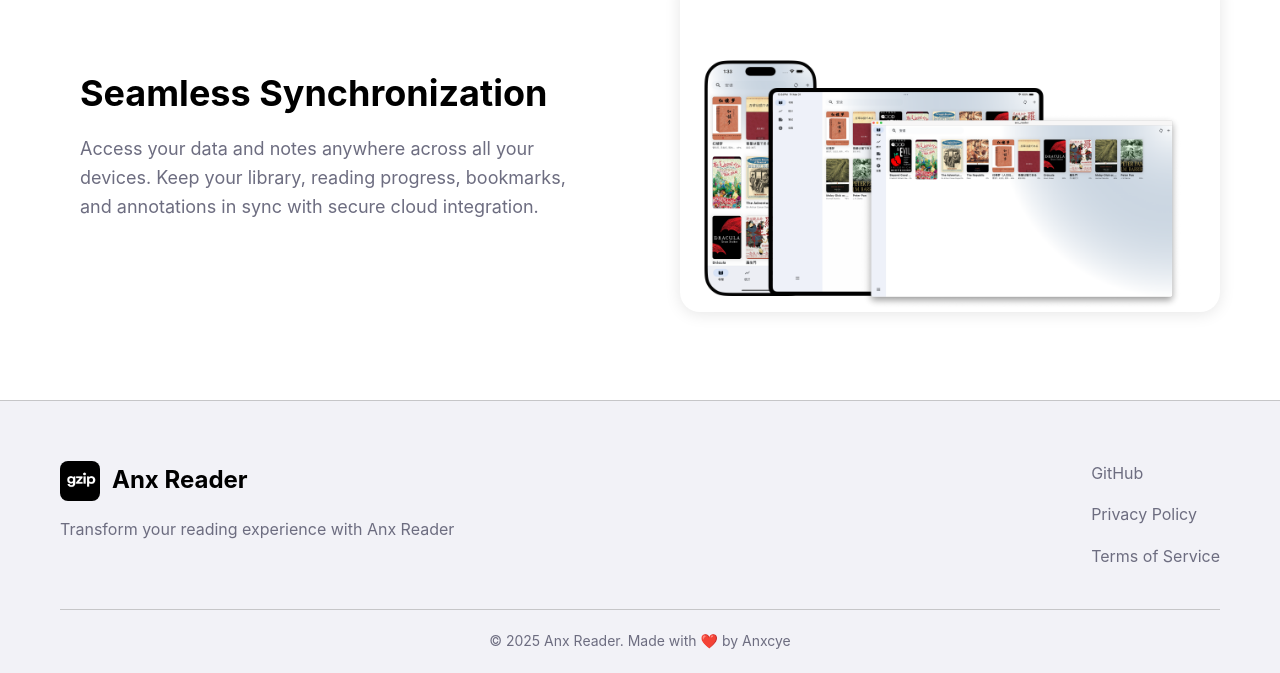
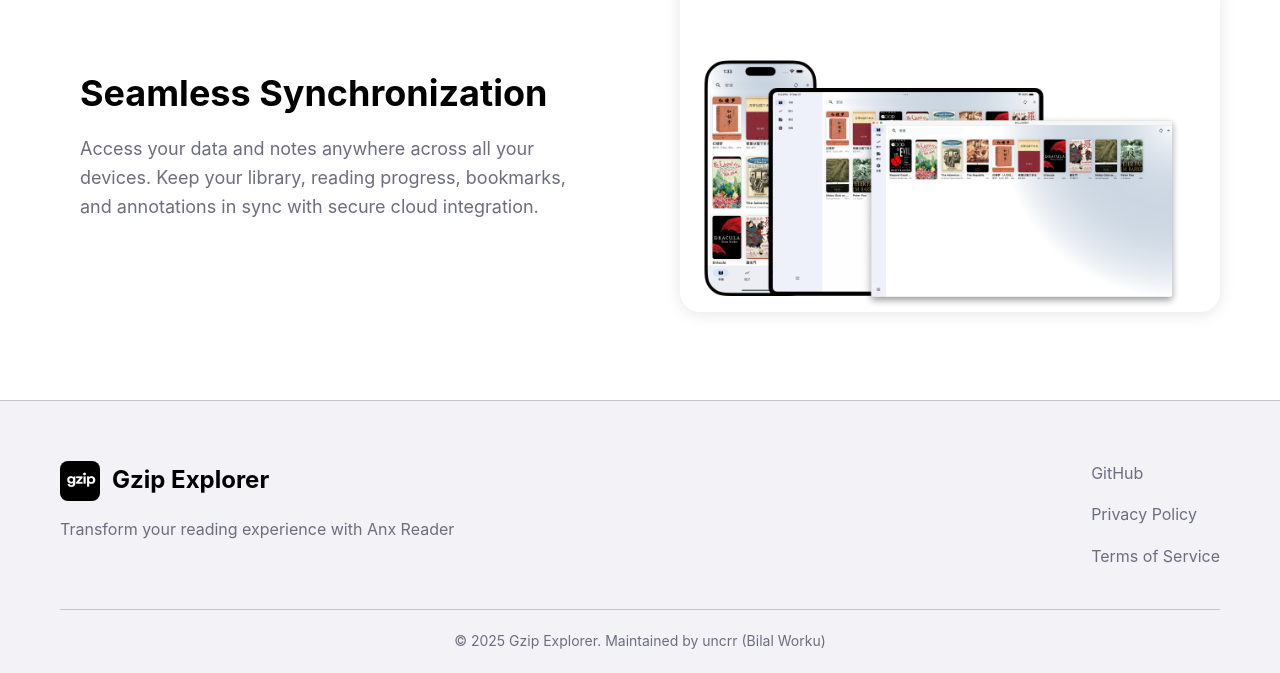
Before and after one commit to uncrr/gzip-page, a Vue app: page / in a window 1280 px wide. Shown: the part 4348-5021 px from the top of the page. Built offline with nearby package versions, Linux system fonts and the light colour scheme.

Commit message:
component: AppFooter

```diff
--- a/src/components/AppFooter.vue
+++ b/src/components/AppFooter.vue
@@ -10,14 +10,14 @@
       <div class="footer-content">
         <div class="footer-brand">
           <div class="logo">
-            <img src="/images/logo.png" alt="Anx Reader" />
-            <span>Anx Reader</span>
+            <img src="/images/logo.png" alt="Gzip Explorer" />
+            <span>Gzip Explorer</span>
           </div>
           <p class="description">{{ t('footer.description') }}</p>
         </div>
 
         <div class="footer-links">
-          <a href="https://github.com/anxcye/anx-reader" target="_blank" rel="noopener noreferrer">
+          <a href="https://github.com/uncrr/gzip-explorer" target="_blank" rel="noopener noreferrer">
             {{ t('footer.links.github') }}
           </a>
           <router-link to="/privacy">{{ t('footer.links.privacy') }}</router-link>
@@ -26,7 +26,7 @@
       </div>
 
       <div class="footer-bottom">
-        <p>&copy; 2025 Anx Reader. Made with ❤️ by Anxcye</p>
+        <p>&copy; 2025 Gzip Explorer. Maintained by uncrr (Bilal Worku)</p>
       </div>
     </div>
   </footer>
```
